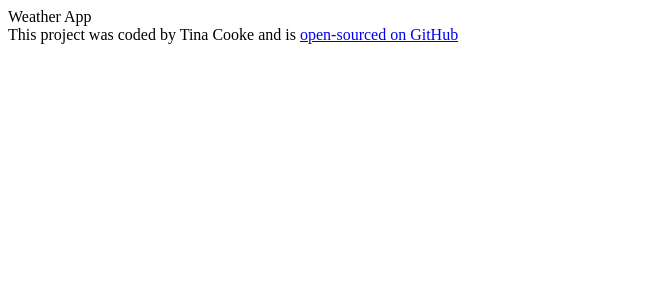
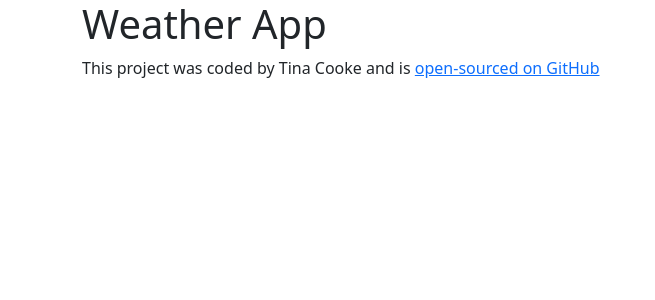
Before and after one commit to tinalou14/react-weather-app, a React (Create React App) app: page / in a window 1280 px wide. Shown: the top 300 px of the page, without its empty margins (0-655 px from the left). Built offline with nearby package versions, Linux system fonts and the light colour scheme.

Commit message:
Added bootstrap

```diff
--- a/package.json
+++ b/package.json
@@ -6,6 +6,7 @@
     "@testing-library/jest-dom": "^5.16.5",
     "@testing-library/react": "^13.4.0",
     "@testing-library/user-event": "^13.5.0",
+    "bootstrap": "^5.2.3",
     "react": "^18.2.0",
     "react-dom": "^18.2.0",
     "react-scripts": "5.0.1",
--- a/src/App.js
+++ b/src/App.js
@@ -4,7 +4,8 @@
 
 export default function App(){
   return <div className="App">
-    Weather App
+    <div className="container">
+    <h1>Weather App</h1>
     <footer>
       This project was coded by Tina Cooke and is {" "}
       <a href="https://github.com/tinalou14/react-weather-app"
@@ -13,5 +14,6 @@
         open-sourced on GitHub
       </a>
       </footer>
+      </div>
     </div>
 }
--- a/src/index.js
+++ b/src/index.js
@@ -1,6 +1,7 @@
 import React from 'react';
 import ReactDOM from 'react-dom/client';
 import './index.css';
+import "bootstrap/dist/css/bootstrap.css";
 import App from './App';
 import reportWebVitals from './reportWebVitals';
 
```
Also changed, not shown: 1 other file (tests, documents, lock files or other folders).
